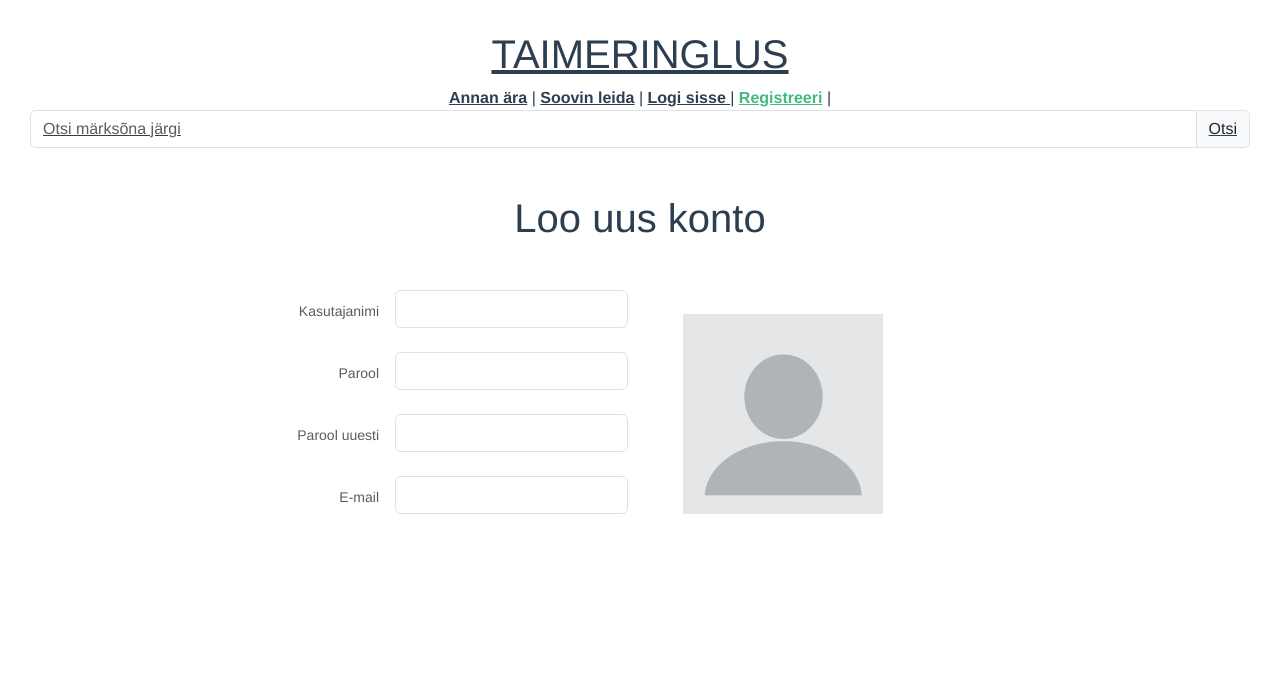
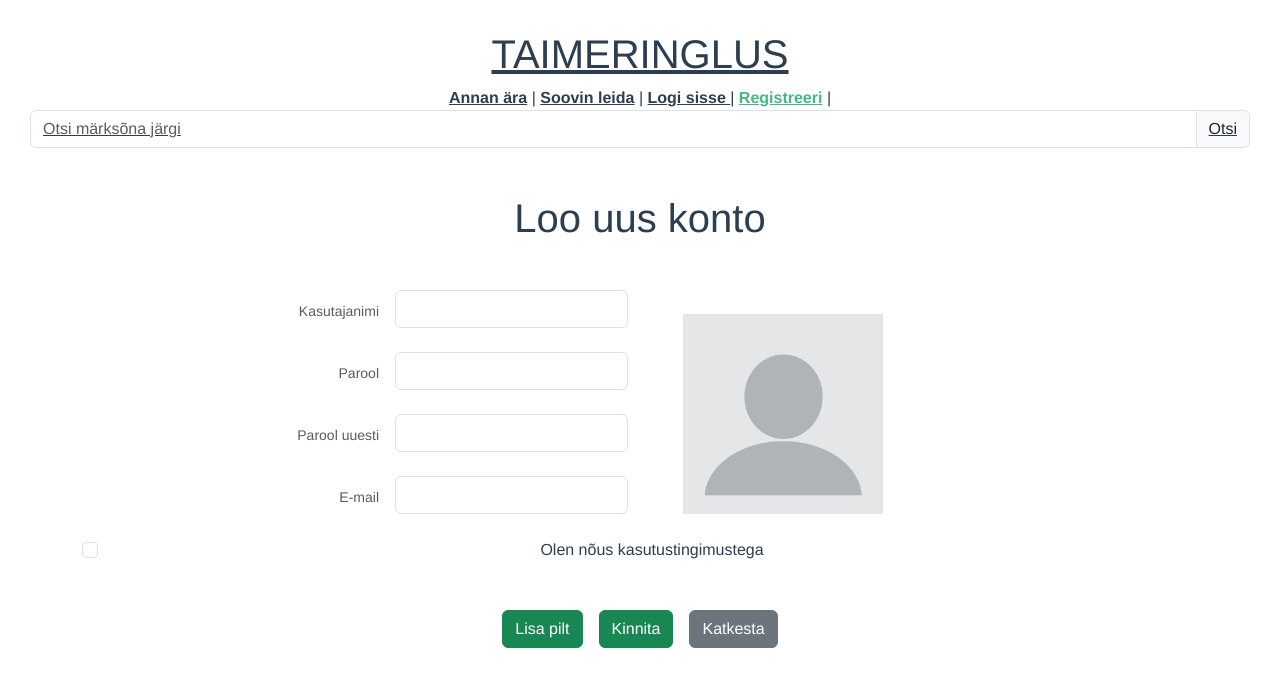
Before and after one commit to karin-v/flowerfront, a Vue app: page /register in a window 1280 px wide. Shown: the top 686 px of the page. Built offline with nearby package versions, Linux system fonts and the light colour scheme.

Commit message:
register view wip

```diff
--- a/src/views/RegisterView.vue
+++ b/src/views/RegisterView.vue
@@ -23,6 +23,7 @@
           <label class="form-text">E-mail</label>
           <input type="email" class="form-control w-auto ms-3">
         </div>
+
       </div>
 
       <div class="col-md-3 d-flex justify-content-center">
@@ -31,6 +32,25 @@
         <img src="../assets/profilePictureDefault.webp" height="200" width="200"/></div>
 
     </div>
+    <div>
+      <div class="form-check">
+        <input class="form-check-input" type="checkbox">
+        <label class="form-check-label">
+          Olen nõus kasutustingimustega
+        </label>
+      </div>
+    </div>
+
+      <div class="row mt-5 align-items-center">
+
+        <div class="justify-content-between">
+          <button type="button" class="btn btn-success me-3" >Lisa pilt</button>
+          <button type="button" class="btn btn-success me-3" >Kinnita</button>
+          <button type="button" class="btn btn-secondary" >Katkesta</button>
+
+        </div>
+      </div>
+
   </div>
 
 </div>
```
